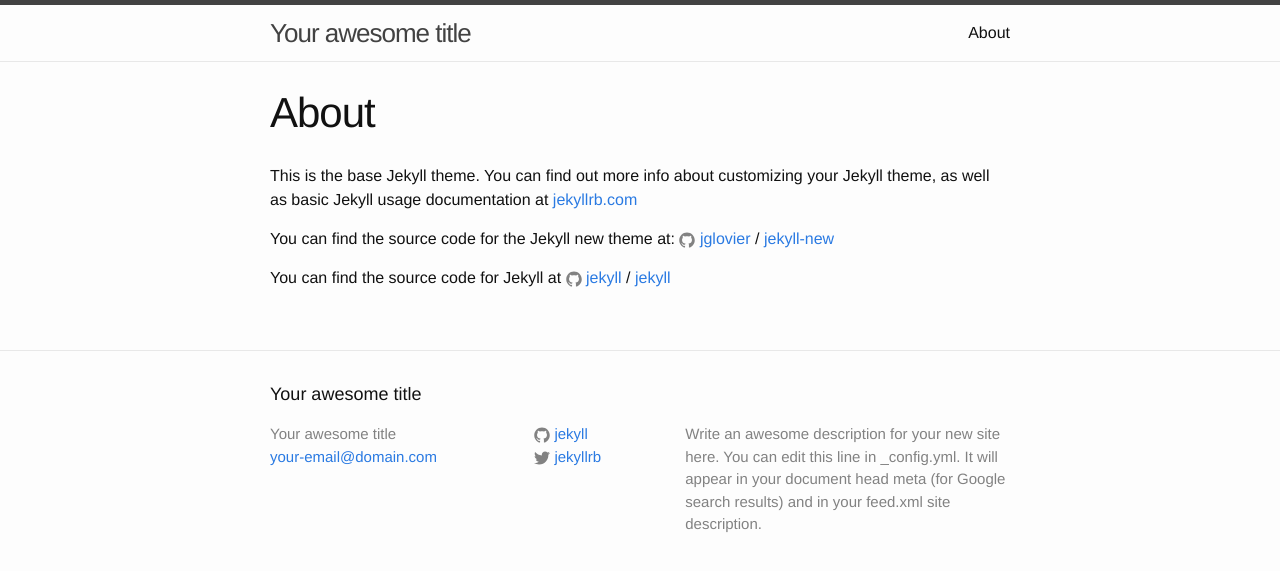
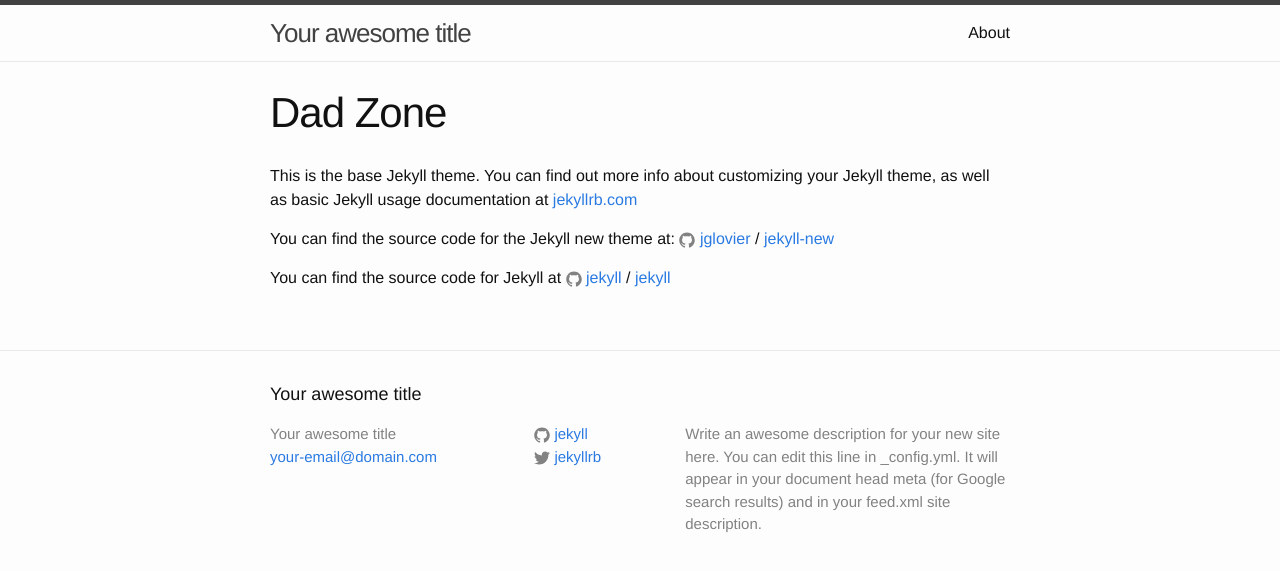
Before and after one commit to velumun/velumun.github.io, a Jekyll site: the page built from about.md, in a window 1280 px wide. Shown: the top 571 px of the page. Built offline with Jekyll 4.4.1, drawn with Linux system fonts in a browser that asks for light colours.

Commit message:
Update page.html

```diff
--- a/_layouts/page.html
+++ b/_layouts/page.html
@@ -4,7 +4,7 @@ layout: default
 <article class="post">
 
   <header class="post-header">
-    <h1 class="post-title">{{ page.title }}</h1>
+    <h1 class="post-title">Dad Zone</h1>
   </header>
 
   <div class="post-content">
```
